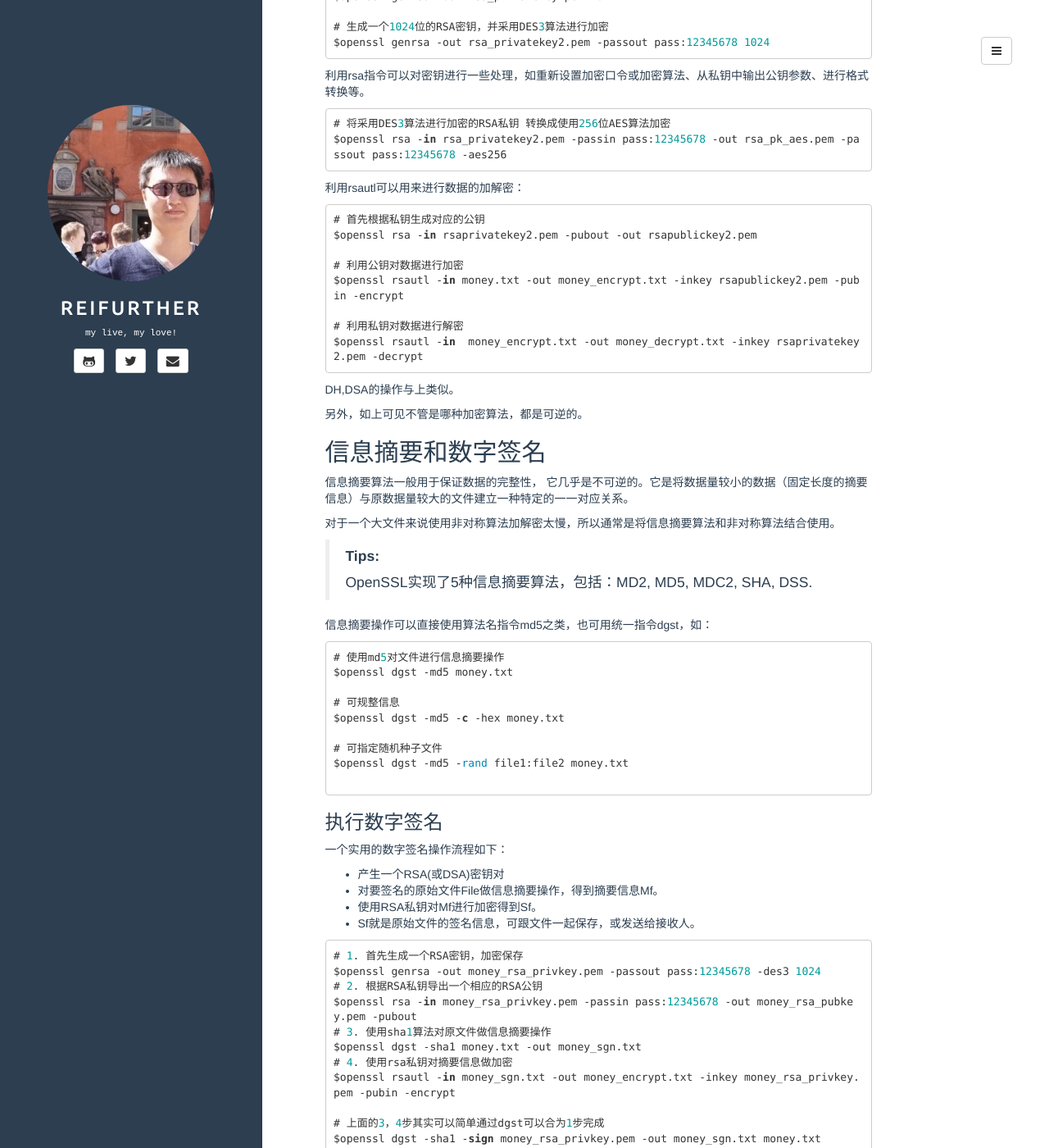
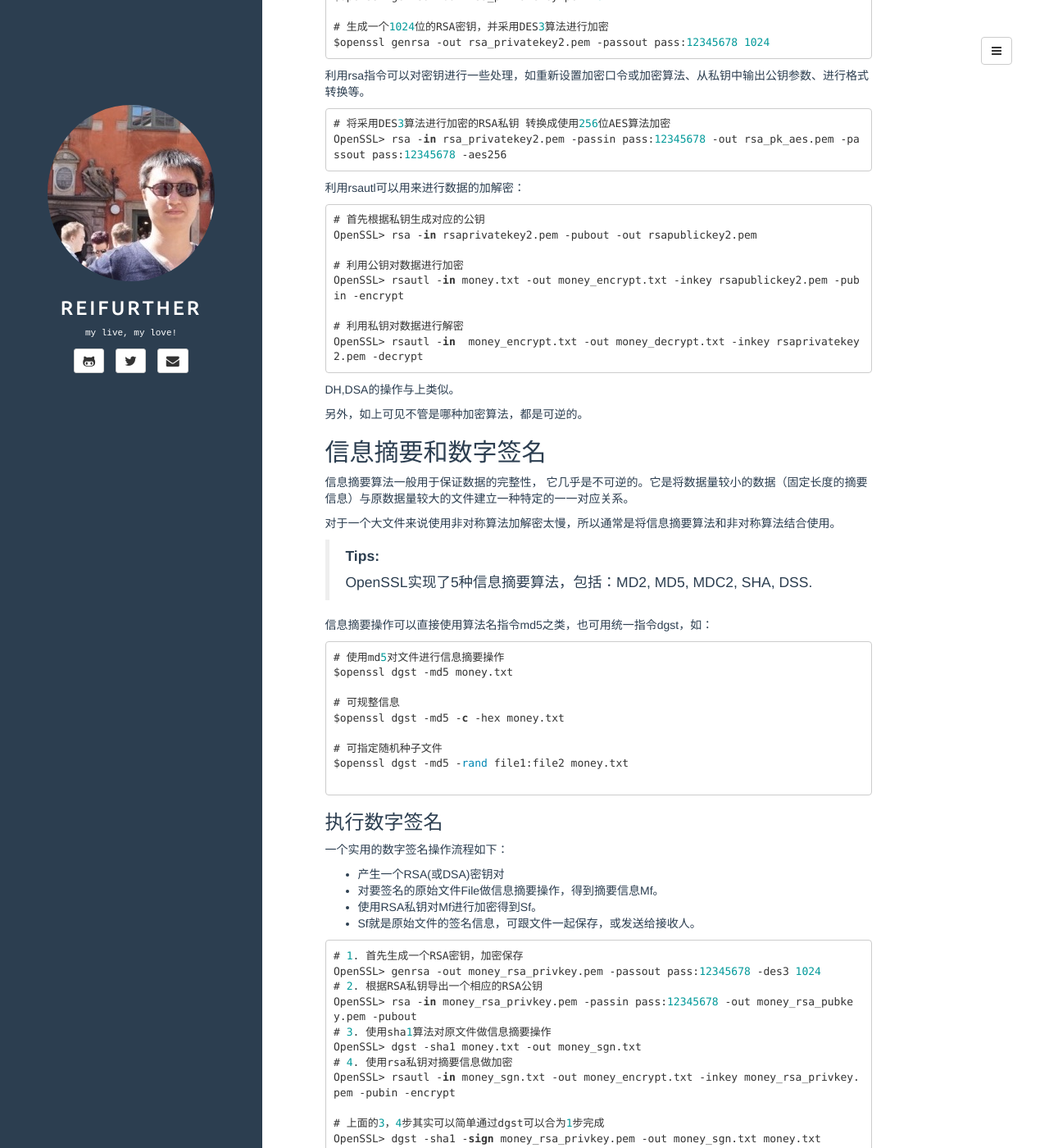
Before and after one commit to reifurther/reifurther.github.io, a Jekyll site: the page built from _posts/2016-01-01--openssl-how.md, in a window 1280 px wide and 1400 px high, scrolled down 2379 px. Shown: the whole window at 82% size. Built offline with Jekyll 4.4.1, drawn with Linux system fonts in a browser that asks for light colours; some of the changed text lies outside the part shown.

````diff
--- a/_posts/2016-01-01--openssl-how.md
+++ b/_posts/2016-01-01--openssl-how.md
@@ -146,20 +146,20 @@ $openssl genrsa -out rsa_privatekey2.pem -passout pass:12345678 1024
 
 ```vim
 # 将采用DES3算法进行加密的RSA私钥 转换成使用256位AES算法加密
-$openssl rsa -in rsa_privatekey2.pem -passin pass:12345678 -out rsa_pk_aes.pem -passout pass:12345678 -aes256
+OpenSSL> rsa -in rsa_privatekey2.pem -passin pass:12345678 -out rsa_pk_aes.pem -passout pass:12345678 -aes256
 ```
 
 利用rsautl可以用来进行数据的加解密：
 
 ```vim
 # 首先根据私钥生成对应的公钥
-$openssl rsa -in rsaprivatekey2.pem -pubout -out rsapublickey2.pem
+OpenSSL> rsa -in rsaprivatekey2.pem -pubout -out rsapublickey2.pem
 
 # 利用公钥对数据进行加密
-$openssl rsautl -in money.txt -out money_encrypt.txt -inkey rsapublickey2.pem -pubin -encrypt
+OpenSSL> rsautl -in money.txt -out money_encrypt.txt -inkey rsapublickey2.pem -pubin -encrypt
 
 # 利用私钥对数据进行解密
-$openssl rsautl -in  money_encrypt.txt -out money_decrypt.txt -inkey rsaprivatekey2.pem -decrypt
+OpenSSL> rsautl -in  money_encrypt.txt -out money_decrypt.txt -inkey rsaprivatekey2.pem -decrypt
 ```
 
 DH,DSA的操作与上类似。
@@ -206,16 +206,16 @@ $openssl dgst -md5 -rand file1:file2 money.txt
 
 ```vim
 # 1. 首先生成一个RSA密钥，加密保存
-$openssl genrsa -out money_rsa_privkey.pem -passout pass:12345678 -des3 1024
+OpenSSL> genrsa -out money_rsa_privkey.pem -passout pass:12345678 -des3 1024
 # 2. 根据RSA私钥导出一个相应的RSA公钥
-$openssl rsa -in money_rsa_privkey.pem -passin pass:12345678 -out money_rsa_pubkey.pem -pubout
+OpenSSL> rsa -in money_rsa_privkey.pem -passin pass:12345678 -out money_rsa_pubkey.pem -pubout
 # 3. 使用sha1算法对原文件做信息摘要操作
-$openssl dgst -sha1 money.txt -out money_sgn.txt
+OpenSSL> dgst -sha1 money.txt -out money_sgn.txt
 # 4. 使用rsa私钥对摘要信息做加密
-$openssl rsautl -in money_sgn.txt -out money_encrypt.txt -inkey money_rsa_privkey.pem -pubin -encrypt
+OpenSSL> rsautl -in money_sgn.txt -out money_encrypt.txt -inkey money_rsa_privkey.pem -pubin -encrypt
 
 # 上面的3，4步其实可以简单通过dgst可以合为1步完成
-$openssl dgst -sha1 -sign money_rsa_privkey.pem -out money_sgn.txt money.txt
+OpenSSL> dgst -sha1 -sign money_rsa_privkey.pem -out money_sgn.txt money.txt
 ```
 
 将 money.txt, money_sgn.txt, money_rsa_pubkey.pem 一起发送给接收方，完成整个签名流程。
@@ -233,7 +233,7 @@ $openssl dgst -sha1 -sign money_rsa_privkey.pem -out money_sgn.txt money.txt
 
 ```vim
 # 签名算法必须指定
-$openssl dgst -sha1 -verify money_rsa_pubkey.pem -signature money_sgn.txt money.txt
+OpenSSL> dgst -sha1 -verify money_rsa_pubkey.pem -signature money_sgn.txt money.txt
 ```
 
 
````
